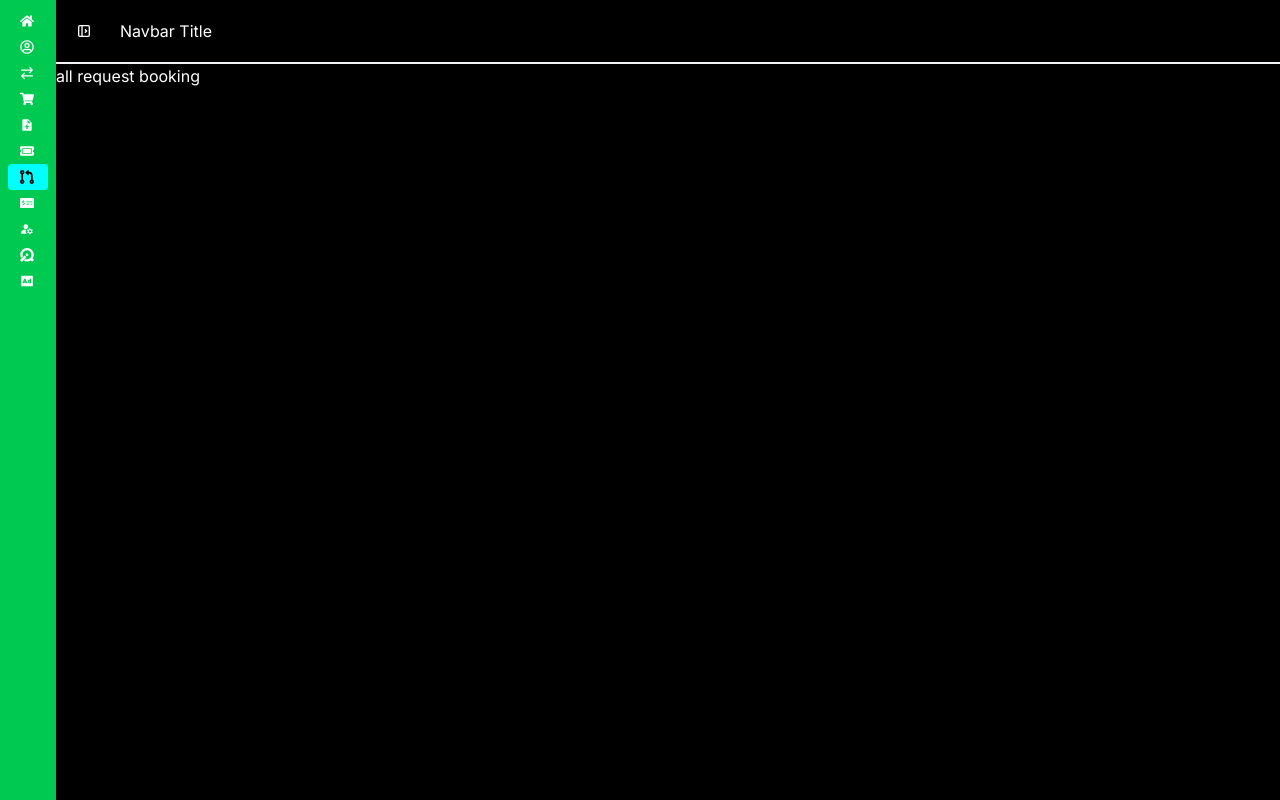
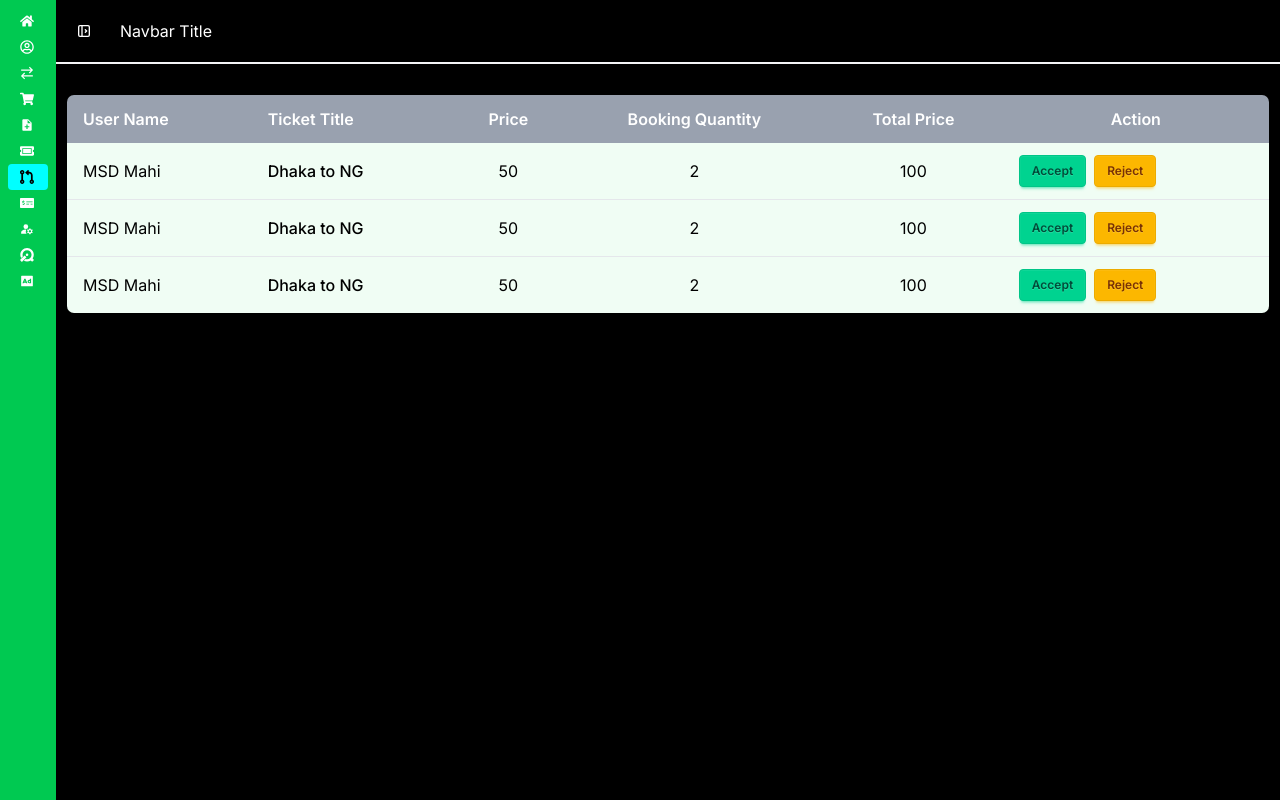
Before and after one commit to riday-kumar/hks-travel-client, a React (Vite) app: page /dashboard/all-request in a window 1280 px wide. Built offline with nearby package versions, Linux system fonts and the light colour scheme; a web font is replaced by a local one.

Commit message:
all request booking page design done

```diff
--- a/src/pages/Dashboard/AllRequestBookings/AllRequestBooks.jsx
+++ b/src/pages/Dashboard/AllRequestBookings/AllRequestBooks.jsx
@@ -2,8 +2,66 @@ import React from "react";
 
 const AllRequestBooks = () => {
   return (
-    <div>
-      <p>all request booking</p>
+    <div className="custom-pad">
+      <div className="overflow-x-auto">
+        <table className="min-w-full border border-gray-200 rounded-lg overflow-hidden">
+          <thead className="bg-gray-400 text-white">
+            <tr>
+              <th className="py-3 px-4 text-left font-semibold">User Name</th>
+              <th className="py-3 px-4 text-left font-semibold">
+                Ticket Title
+              </th>
+              <th className="py-3 px-4 text-center font-semibold">Price</th>
+              <th className="py-3 px-4 text-center font-semibold">
+                Booking Quantity
+              </th>
+
+              <th className="py-3 px-4 text-center font-semibold">
+                Total Price
+              </th>
+              <th className="py-3 px-4 text-center font-semibold">Action</th>
+            </tr>
+          </thead>
+
+          <tbody className="divide-y divide-gray-200 bg-green-50 text-black">
+            {/* Example Row */}
+
+            <tr className="hover:bg-white transition-all">
+              <td className="py-3 px-4">MSD Mahi</td>
+              <td className="py-3 px-4 font-medium ">Dhaka to NG</td>
+              <td className="py-3 px-4 text-center ">50</td>
+              <td className="py-3 px-4 text-center ">2</td>
+              <td className="py-3 px-4 text-center ">100</td>
+              <td className="flex flex-wrap gap-2 py-3 px-4 text-center">
+                <button className="btn btn-sm btn-success">Accept</button>
+                <button className="btn btn-sm btn-warning">Reject</button>
+              </td>
+            </tr>
+            <tr className="hover:bg-white transition-all">
+              <td className="py-3 px-4">MSD Mahi</td>
+              <td className="py-3 px-4 font-medium ">Dhaka to NG</td>
+              <td className="py-3 px-4 text-center ">50</td>
+              <td className="py-3 px-4 text-center ">2</td>
+              <td className="py-3 px-4 text-center ">100</td>
+              <td className="flex flex-wrap gap-2 py-3 px-4 text-center">
+                <button className="btn btn-sm btn-success">Accept</button>
+                <button className="btn btn-sm btn-warning">Reject</button>
+              </td>
+            </tr>
+            <tr className="hover:bg-white transition-all">
+              <td className="py-3 px-4">MSD Mahi</td>
+              <td className="py-3 px-4 font-medium ">Dhaka to NG</td>
+              <td className="py-3 px-4 text-center ">50</td>
+              <td className="py-3 px-4 text-center ">2</td>
+              <td className="py-3 px-4 text-center ">100</td>
+              <td className="flex flex-wrap gap-2 py-3 px-4 text-center">
+                <button className="btn btn-sm btn-success">Accept</button>
+                <button className="btn btn-sm btn-warning">Reject</button>
+              </td>
+            </tr>
+          </tbody>
+        </table>
+      </div>
     </div>
   );
 };
--- a/src/pages/Dashboard/MyAddedTicket/MyAddedTicket.jsx
+++ b/src/pages/Dashboard/MyAddedTicket/MyAddedTicket.jsx
@@ -1,9 +1,158 @@
 import React from "react";
+import { FaBus } from "react-icons/fa";
 
 const MyAddedTicket = () => {
   return (
-    <div>
-      <p>All my created Tickets</p>
+    <div className="custom-pad">
+      <div className="grid grid-cols-1 sm:grid-cols-2 lg:grid-cols-3 gap-6">
+        <div className="bg-white rounded-xl shadow-md hover:shadow-lg transition p-3">
+          {/* Image */}
+          <img
+            src="https://gst-contracts.s3.ap-southeast-1.amazonaws.com/uploads/bcc/cms/asset/avatar/324800/banner6.jpg"
+            className="rounded-lg w-full h-40 object-cover"
+          />
+
+          {/* Content */}
+          <div className="p-2">
+            <h3 className="font-semibold text-lg mt-2">Ticket Name</h3>
+
+            <div className="flex items-center justify-between mt-2">
+              <p className="text-xl font-bold text-blue-600">$120</p>
+              <span className="text-xs px-2 py-1 rounded-full bg-amber-400">
+                pending
+              </span>
+            </div>
+
+            {/* Features */}
+            <ul className="mt-3 flex flex-wrap gap-5 text-sm space-y-1 text-gray-600">
+              <li className="flex items-center gap-2">
+                <FaBus className="text-blue-500" />
+                wifi
+              </li>
+              <li className="flex items-center gap-2">
+                <FaBus className="text-blue-500" />
+                wifi
+              </li>
+              <li className="flex items-center gap-2">
+                <FaBus className="text-blue-500" />
+                wifi
+              </li>
+              <li className="flex items-center gap-2">
+                <FaBus className="text-blue-500" />
+                wifi
+              </li>
+            </ul>
+            <hr className="border-gray-300 my-5" />
+            {/* Button */}
+            <div className="flex flex-wrap gap-5">
+              <button className="btn btn-sm bg-blue-100 text-blue-600 font-medium py-2 rounded-lg mt-4 hover:bg-blue-200">
+                Update
+              </button>
+              <button className="btn btn-sm btn-warning text-black font-medium py-2 rounded-lg mt-4 hover:bg-blue-200">
+                Delete
+              </button>
+            </div>
+          </div>
+        </div>
+        <div className="bg-white rounded-xl shadow-md hover:shadow-lg transition p-3">
+          {/* Image */}
+          <img
+            src="https://gst-contracts.s3.ap-southeast-1.amazonaws.com/uploads/bcc/cms/asset/avatar/324800/banner6.jpg"
+            className="rounded-lg w-full h-40 object-cover"
+          />
+
+          {/* Content */}
+          <div className="p-2">
+            <h3 className="font-semibold text-lg mt-2">Ticket Name</h3>
+
+            <div className="flex items-center justify-between mt-2">
+              <p className="text-xl font-bold text-blue-600">$120</p>
+              <span className="text-xs px-2 py-1 rounded-full bg-amber-400">
+                pending
+              </span>
+            </div>
+
+            {/* Features */}
+            <ul className="mt-3 flex flex-wrap gap-5 text-sm space-y-1 text-gray-600">
+              <li className="flex items-center gap-2">
+                <FaBus className="text-blue-500" />
+                wifi
+              </li>
+              <li className="flex items-center gap-2">
+                <FaBus className="text-blue-500" />
+                wifi
+              </li>
+              <li className="flex items-center gap-2">
+                <FaBus className="text-blue-500" />
+                wifi
+              </li>
+              <li className="flex items-center gap-2">
+                <FaBus className="text-blue-500" />
+                wifi
+              </li>
+            </ul>
+            <hr className="border-gray-300 my-5" />
+            {/* Button */}
+            <div className="flex flex-wrap gap-5">
+              <button className="btn btn-sm bg-blue-100 text-blue-600 font-medium py-2 rounded-lg mt-4 hover:bg-blue-200">
+                Update
+              </button>
+              <button className="btn btn-sm btn-warning text-black font-medium py-2 rounded-lg mt-4 hover:bg-blue-200">
+                Delete
+              </button>
+            </div>
+          </div>
+        </div>
+        <div className="bg-white rounded-xl shadow-md hover:shadow-lg transition p-3">
+          {/* Image */}
+          <img
+            src="https://gst-contracts.s3.ap-southeast-1.amazonaws.com/uploads/bcc/cms/asset/avatar/324800/banner6.jpg"
+            className="rounded-lg w-full h-40 object-cover"
+          />
+
+          {/* Content */}
+          <div className="p-2">
+            <h3 className="font-semibold text-lg mt-2">Ticket Name</h3>
+
+            <div className="flex items-center justify-between mt-2">
+              <p className="text-xl font-bold text-blue-600">$120</p>
+              <span className="text-xs px-2 py-1 rounded-full bg-amber-400">
+                pending
+              </span>
+            </div>
+
+            {/* Features */}
+            <ul className="mt-3 flex flex-wrap gap-5 text-sm space-y-1 text-gray-600">
+              <li className="flex items-center gap-2">
+                <FaBus className="text-blue-500" />
+                wifi
+              </li>
+              <li className="flex items-center gap-2">
+                <FaBus className="text-blue-500" />
+                wifi
+              </li>
+              <li className="flex items-center gap-2">
+                <FaBus className="text-blue-500" />
+                wifi
+              </li>
+              <li className="flex items-center gap-2">
+                <FaBus className="text-blue-500" />
+                wifi
+              </li>
+            </ul>
+            <hr className="border-gray-300 my-5" />
+            {/* Button */}
+            <div className="flex flex-wrap gap-5">
+              <button className="btn btn-sm bg-blue-100 text-blue-600 font-medium py-2 rounded-lg mt-4 hover:bg-blue-200">
+                Update
+              </button>
+              <button className="btn btn-sm btn-warning text-black font-medium py-2 rounded-lg mt-4 hover:bg-blue-200">
+                Delete
+              </button>
+            </div>
+          </div>
+        </div>
+      </div>
     </div>
   );
 };
--- a/src/pages/Dashboard/Payment/TransactionHistory.jsx
+++ b/src/pages/Dashboard/Payment/TransactionHistory.jsx
@@ -3,7 +3,6 @@ import React from "react";
 const TransactionHistory = () => {
   return (
     <div className="custom-pad">
-      <p>this is tracsaction history</p>
       <div className="overflow-x-auto">
         <table className="min-w-full border border-gray-200 rounded-lg overflow-hidden">
           <thead className="bg-gray-400 text-white">
```
